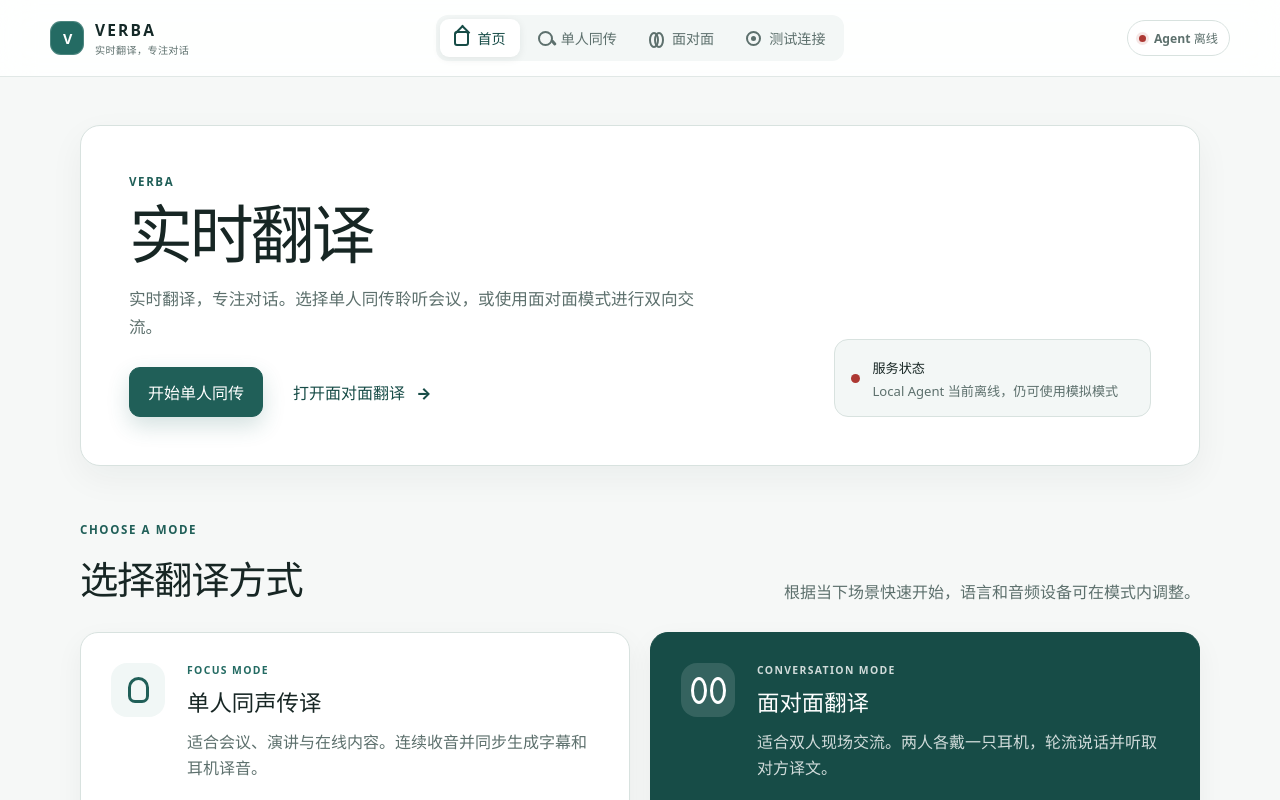
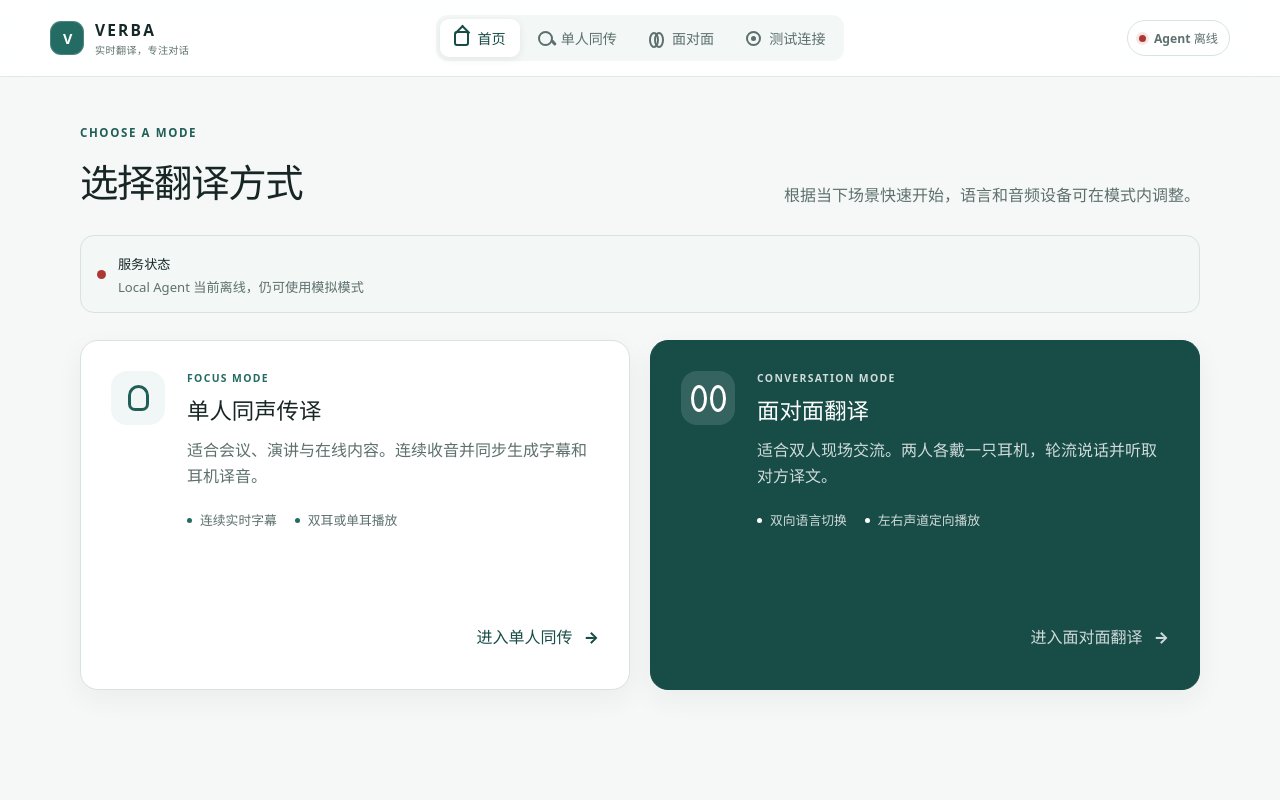
Before and after one commit to genanalucy/dongmeng, a React (Vite) app in the folder web/: page / in a window 1280 px wide. Shown: the top 800 px of the page. Built offline with nearby package versions, Linux system fonts and the light colour scheme; no server answers.

Commit message:
refactor(web): remove home hero copy

```diff
--- a/web/src/pages/HomePage.tsx
+++ b/web/src/pages/HomePage.tsx
@@ -1,4 +1,3 @@
-import { brand } from '../brand'
 import type { AgentHealthSnapshot } from '../translation/AgentHealthService'
 
 interface HomePageProps {
@@ -16,22 +15,6 @@ export function HomePage({ onOpenSolo, onOpenFaceToFace, agentHealth }: HomePage
 
   return (
     <main className="home-page">
-      <section className="hero" aria-labelledby="home-title">
-        <div className="hero-copy">
-          <p className="eyebrow">{brand.shortName}</p>
-          <h1 id="home-title">实时翻译</h1>
-          <p className="hero-description">{brand.tagline}。选择单人同传聆听会议，或使用面对面模式进行双向交流。</p>
-          <div className="hero-actions">
-            <button className="primary-action" type="button" onClick={onOpenSolo}>开始单人同传</button>
-            <button className="text-action" type="button" onClick={onOpenFaceToFace}>打开面对面翻译 <span aria-hidden="true">→</span></button>
-          </div>
-        </div>
-        <aside className={`home-agent-note home-agent-${agentHealth.status}`} aria-label="服务可用性">
-          <span className="home-agent-indicator" aria-hidden="true" />
-          <div><strong>服务状态</strong><p>{agentMessage}</p></div>
-        </aside>
-      </section>
-
       <section className="mode-section" aria-labelledby="mode-heading">
         <div className="section-intro">
           <div>
@@ -40,6 +23,10 @@ export function HomePage({ onOpenSolo, onOpenFaceToFace, agentHealth }: HomePage
           </div>
           <p>根据当下场景快速开始，语言和音频设备可在模式内调整。</p>
         </div>
+        <aside className={`home-agent-note home-agent-${agentHealth.status}`} aria-label="服务可用性">
+          <span className="home-agent-indicator" aria-hidden="true" />
+          <div><strong>服务状态</strong><p>{agentMessage}</p></div>
+        </aside>
         <div className="mode-grid" aria-label="翻译模式">
           <article className="mode-card solo-mode">
             <div className="mode-card-icon solo-card-icon" aria-hidden="true"><span /></div>
```
Also changed, not shown: 1 other file (tests, documents, lock files or other folders).
